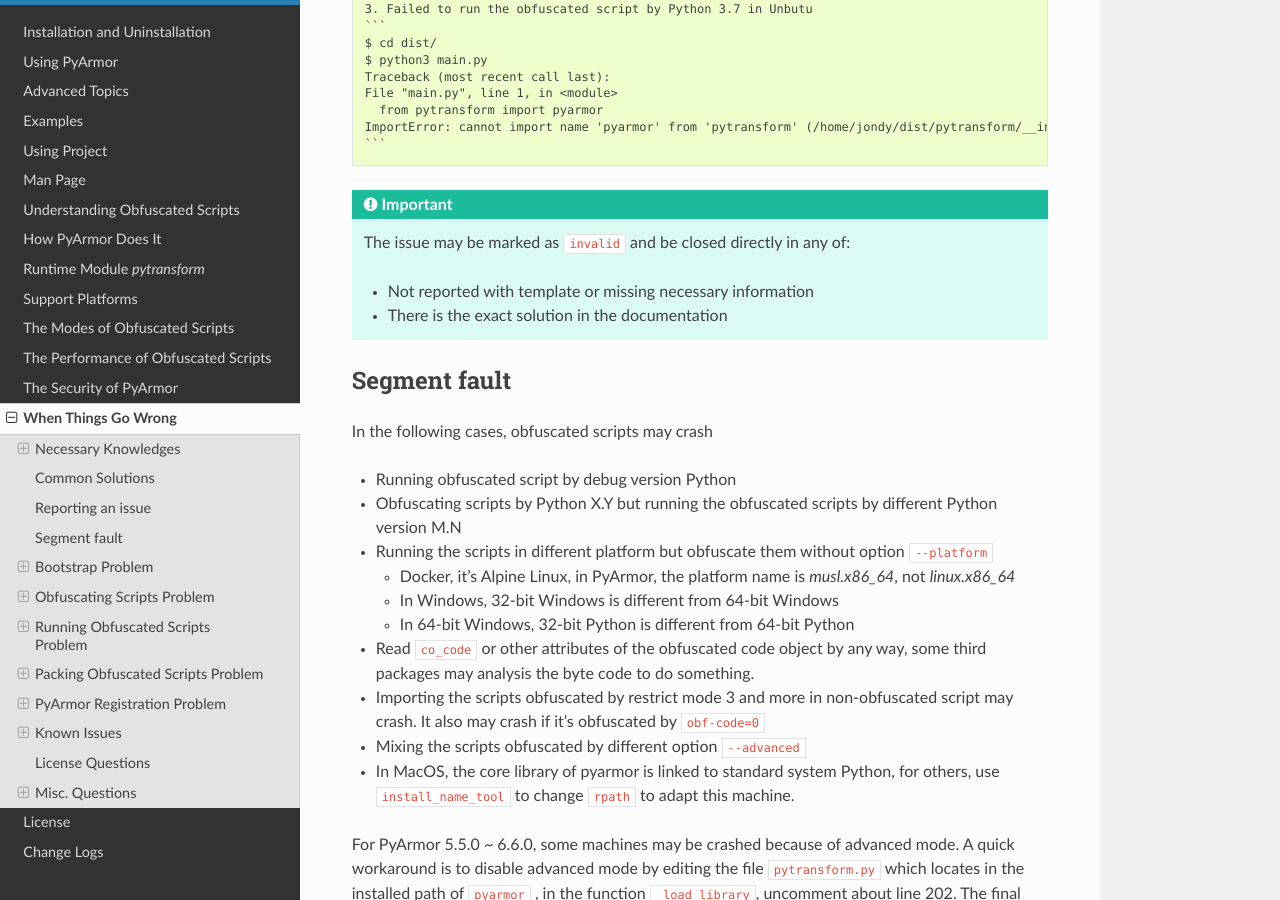
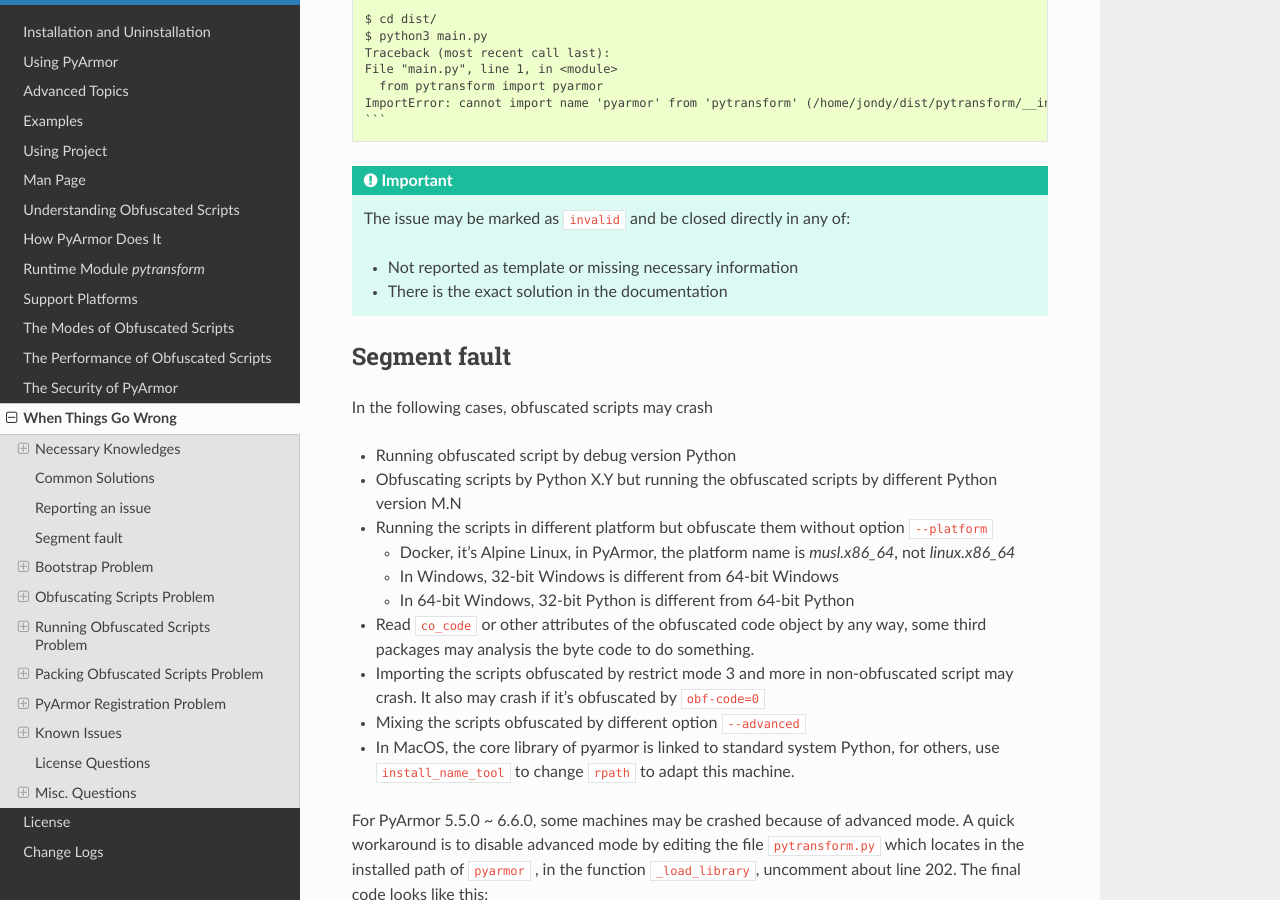
Before and after one commit to dashingsoft/pyarmor, a Sphinx documentation site: the page built from docs/questions.rst, in a window 1280 px wide and 900 px high, scrolled down 4837 px. Built offline with Sphinx 7.4.7 and the Read the Docs theme 2.0.0, drawn with Linux system fonts in a browser that asks for light colours; some of the changed text lies outside the part shown.

Commit message:
Refine doc

```diff
--- a/docs/questions.rst
+++ b/docs/questions.rst
@@ -250,7 +250,7 @@
 
    The issue may be marked as ``invalid`` and be closed directly in any of:
 
-   * Not reported with template or missing necessary information
+   * Not reported as template or missing necessary information
    * There is the exact solution in the documentation
 
 
```
Also changed, not shown: other parts of docs/questions.rst (+1 -1 lines).
